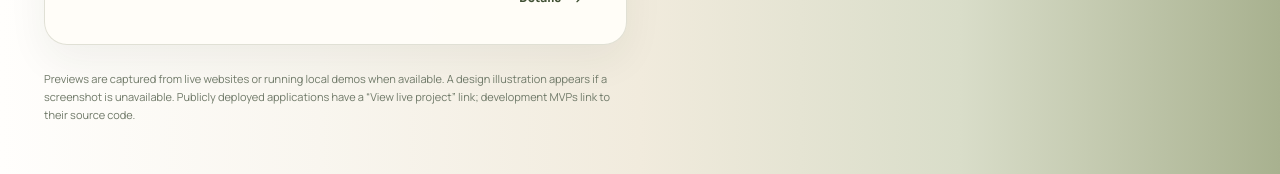
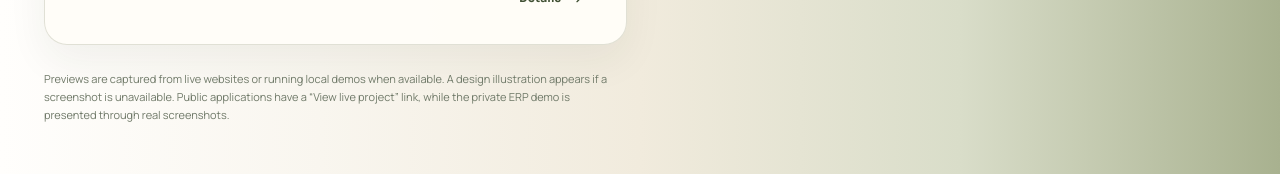
Before and after one commit to rnvjn2126/portfolio, a React (Vite) app: page /#/projects in a window 1280 px wide. Shown: the part 1938-2112 px from the top of the page. Built offline with nearby package versions, Linux system fonts and the light colour scheme.

Commit message:
Clarify that private ERP demo has genuine screenshots but no public source or live link

```diff
--- a/src/pages/Projects.jsx
+++ b/src/pages/Projects.jsx
@@ -63,7 +63,7 @@ export default function Projects() {
         </AnimatePresence>
       </motion.div>
       {filtered.length === 0 && <p className="body-copy">No projects in this category yet.</p>}
-      <p className="projects-note">Previews are captured from live websites or running local demos when available. A design illustration appears if a screenshot is unavailable. Publicly deployed applications have a “View live project” link; development MVPs link to their source code.</p>
+      <p className="projects-note">Previews are captured from live websites or running local demos when available. A design illustration appears if a screenshot is unavailable. Public applications have a “View live project” link, while the private ERP demo is presented through real screenshots.</p>
     </section>
   )
 }
```
